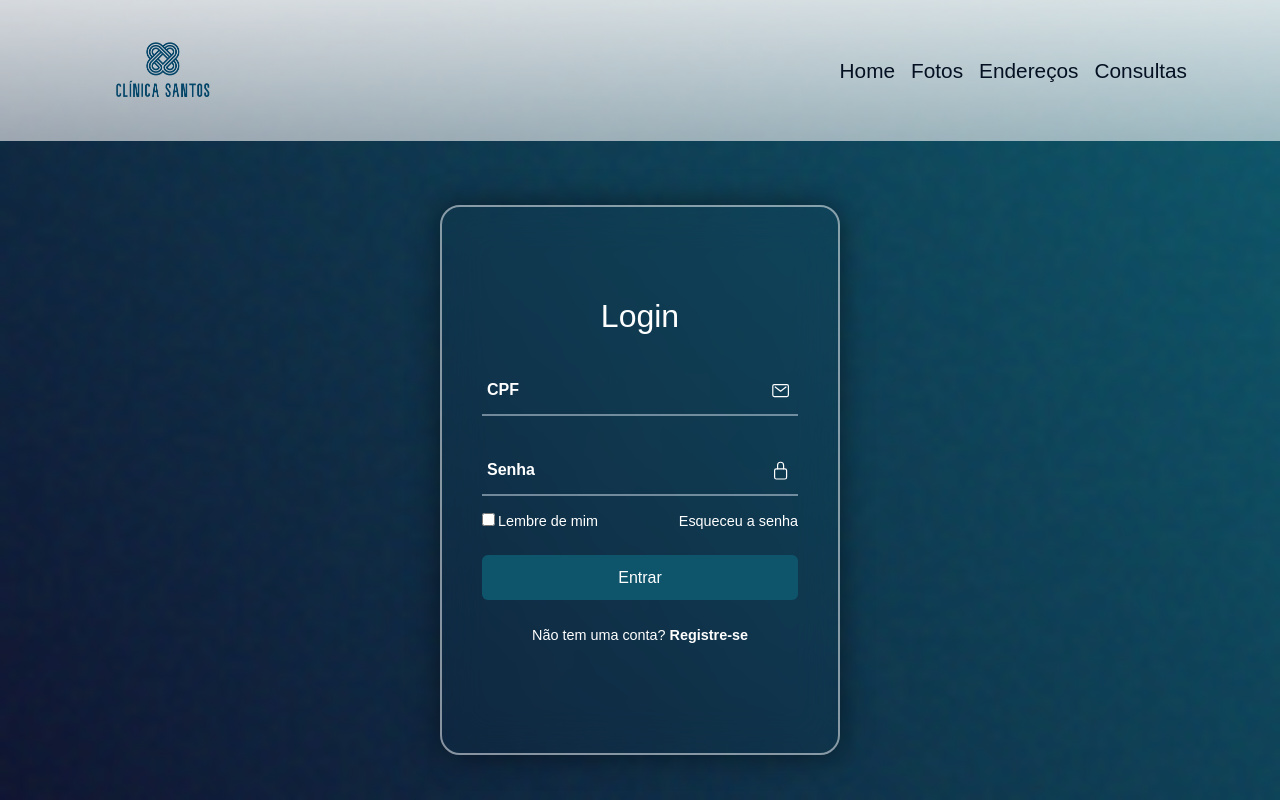
After one commit to vini-2205/AplicacaoWeb-ClinicaMedica, a Flask app: template templates/cadastroFuncionario.html in a window 1280 px wide. The commit adds this page. Run offline with Flask 3, Linux system fonts and the light colour scheme; the template is opened without the code that fills it, so the values that code supplies are empty; some libraries are stand-ins or nearby versions.

Commit message:
pagina login

```diff
--- a/static/style/login.css
+++ b/static/style/login.css
@@ -93,7 +93,7 @@ body::before {
     position: relative;
     width: 100%;
     height: 50px;
-    border-bottom: 2px solid #162938;
+    border-bottom: 2px solid #d2e0eb81;
 
     /* margin-bottom: 25px;
     align-items: center;
--- /dev/null
+++ b/templates/cadastroFuncionario.html
@@ -0,0 +1,114 @@
+<!doctype html>
+<html lang="en">
+    <head>
+        <!-- Required meta tags -->
+        <meta charset="utf-8">
+        <meta name="viewport" content="width=device-width, initial-scale=1">
+
+        <!-- Bootstrap CSS -->
+        <link href="https://cdn.jsdelivr.net/npm/bootstrap@5.0.2/dist/css/bootstrap.min.css" rel="stylesheet" integrity="sha384-EVSTQN3/azprG1Anm3QDgpJLIm9Nao0Yz1ztcQTwFspd3yD65VohhpuuCOmLASjC" crossorigin="anonymous">
+        <!-- Bootstrap CSS -->
+    <link rel="stylesheet" href="https://stackpath.bootstrapcdn.com/bootstrap/4.1.3/css/bootstrap.min.css" integrity="sha384-MCw98/SFnGE8fJT3GXwEOngsV7Zt27NXFoaoApmYm81iuXoPkFOJwJ8ERdknLPMO" crossorigin="anonymous">
+
+    <!-- Font Awesome -->
+    <link rel="stylesheet" href="https://use.fontawesome.com/releases/v5.3.1/css/all.css" integrity="sha384-mzrmE5qonljUremFsqc01SB46JvROS7bZs3IO2EmfFsd15uHvIt+Y8vEf7N7fWAU" crossorigin="anonymous">
+        <link rel="stylesheet" type="text/css" href="../static/style/login.css">
+        <title>Cadastro de funcionario</title>
+    </head>
+    <body>
+
+        <header>
+            <nav class="navbar navbar-expand-md navbar-light fixed-top navbar-transparente"> <!-- Barra de navegação responsiva -->
+              <div class="container">
+
+                <a href="/" class="navbar-brand"> <!-- Clicar no logo vai para página inicial -->
+                  <img src="../static/imgs/logo.png" width="500">
+                </a>
+
+                <button class="navbar-toggler" data-toggle="collapse" data-target="#nav-principal">
+                  <i class="fas fa-bars text-white"></i>
+                </button>
+
+                <div class="collapse navbar-collapse" id="nav-principal">
+                  <ul class="navbar-nav ml-auto">
+                    <li class="nav-item">
+                        <a href="/" class="nav-link">Home</a>
+                    </li>
+
+                    <li class="nav-item">
+                      <a href="#" class="nav-link">Fotos</a>
+                    </li>
+
+                    <li class="nav-item">
+                      <a href="#" class="nav-link">Endereços</a>
+                    </li>
+
+                    <li class="nav-item">
+                      <a href="#" class="nav-link">Consultas</a>
+                    </li>
+                  </ul>
+                </div>
+
+              </div>
+            </nav>
+          </header>
+
+                    <div class="wrapper">
+
+                        <div class="form-box login">
+                          <h2>Login</h2>
+                          <form method="post" action="/login">
+
+                            <div class="input-box">
+                              <span class="icon"><ion-icon name="mail-outline"></ion-icon></span>
+                              <input type="text" name="cpf" placeholder="CPF" pattern="[0-9]{11}" required>
+                              <!-- <label>Email</label> -->
+                            </div>
+
+                            <div class="input-box">
+                              <span class="icon"><ion-icon name="lock-closed-outline"></ion-icon></span>
+                              <input type="password" name="password" placeholder="Senha" required>
+                              <!-- <label>Password</label> -->
+                            </div>
+
+                            <div class="remember-forgot">
+                              <label><input type="checkbox">Lembre de mim</label>
+                              <a href="#">Esqueceu a senha</a>
+                            </div>
+
+                            <button type="submit" class="btn" value="Login">Entrar</button>
+
+                            <div class="login-register">
+                              <p> Não tem uma conta? <a href="/register" class="register-link">Registre-se</a> </p>
+                            </div>
+
+                          </form>
+                        </div>
+
+
+                      </div>
+        </div>
+
+        <script>
+          function sendRequest(movieId) {
+            fetch('/movie', {
+              method: 'POST',
+              headers: {
+                'Content-Type': 'application/json'
+              },
+              body: JSON.stringify({ id: movieId })
+            })
+            .then(response => {
+            })
+            .catch(error => {
+            });
+          }
+        </script>
+
+    <script type="module" src="https://unpkg.com/ionicons@7.1.0/dist/ionicons/ionicons.esm.js"></script>
+    <script nomodule src="https://unpkg.com/ionicons@7.1.0/dist/ionicons/ionicons.js"></script>
+    <script src="https://code.jquery.com/jquery-3.3.1.slim.min.js" integrity="sha384-q8i/X+965DzO0rT7abK41JStQIAqVgRVzpbzo5smXKp4YfRvH+8abtTE1Pi6jizo" crossorigin="anonymous"></script>
+    <script src="https://cdnjs.cloudflare.com/ajax/libs/popper.js/1.14.3/umd/popper.min.js" integrity="sha384-ZMP7rVo3mIykV+2+9J3UJ46jBk0WLaUAdn689aCwoqbBJiSnjAK/l8WvCWPIPm49" crossorigin="anonymous"></script>
+    <script src="https://stackpath.bootstrapcdn.com/bootstrap/4.1.3/js/bootstrap.min.js" integrity="sha384-ChfqqxuZUCnJSK3+MXmPNIyE6ZbWh2IMqE241rYiqJxyMiZ6OW/JmZQ5stwEULTy" crossorigin="anonymous"></script>
+    </body>
+</html>
```
